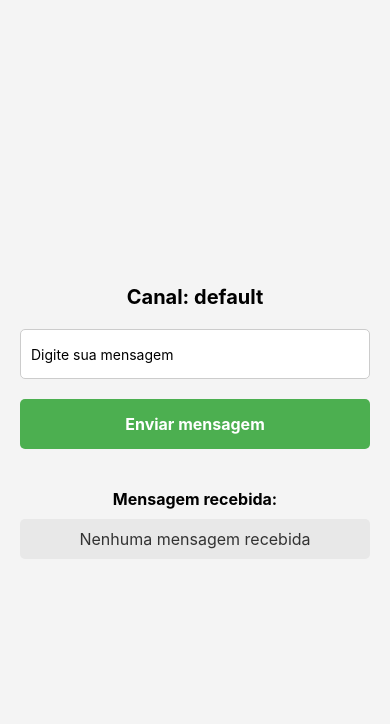
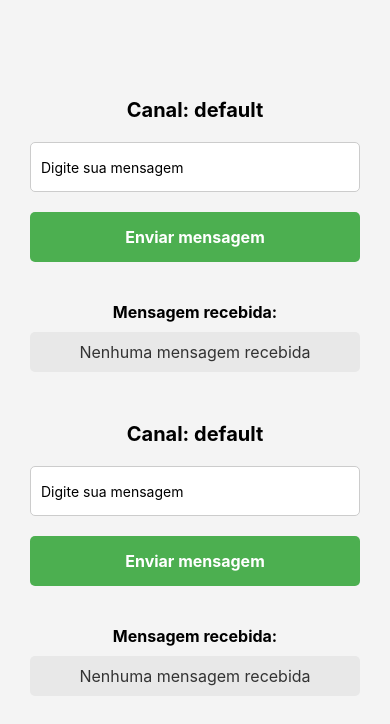
Before and after one commit to ruansilva149/aulaspam, a React Native app: screen / in a window 390 px wide. Shown: the top 724 px of the page. Built offline with nearby package versions, Linux system fonts and the light colour scheme; no server answers.

Commit message:
try_fail

```diff
--- a/App.js
+++ b/App.js
@@ -1,100 +1,132 @@
-import React, {useEffect, useState} from "react";
-import { View, Text, Pressable, StyleSheet } from "react-native";
-import socket  from "./socket";
-import { TextInput } from "react-native-web";
+import React, { useEffect, useState } from "react";
+import { View, Text, Pressable, StyleSheet, TextInput } from "react-native";
+import socket from "./socket"; // Certifique-se de que o socket está configurado corretamente
 
 export default function App() {
+  const [room] = useState('default'); // Define a sala padrão
+  const [messageUser1, setMessageUser1] = useState('');
+  const [messageUser2, setMessageUser2] = useState('');
+  const [receivedMessages, setReceivedMessages] = useState([]);
 
-  const [room, setRoom] = useState('default');
-  const [message, setMessage] = useState ('');
-  const [receivedMessage, setReceivedMessage] = useState ('');
-  const sendMessage = () => {
-    socket.emit('send_message', {room, message})
-    setMessage('');
+  const sendMessageUser1 = () => {
+    if (messageUser1.trim()) { // Verifica se a mensagem não está vazia
+      socket.emit('send_message_user1', { room, message: messageUser1 });
+      setMessageUser1('');
+    }
+  };
+
+  const sendMessageUser2 = () => {
+    if (messageUser2.trim()) { // Verifica se a mensagem não está vazia
+      socket.emit('send_message_user2', { room, message: messageUser2 });
+      setMessageUser2('');
+    }
   };
 
   useEffect(() => {
-    socket.emit('join_room', room)
+    socket.emit('join_room', room);
 
-    socket.on('receive_message', (msg) =>{
-      setReceivedMessage(msg)
-    })
+    socket.on('receive_message', (msg) => {
+      setReceivedMessages(prevMessages => [...prevMessages, msg]); // Armazena a mensagem recebida
+    });
 
-    return () =>{
-      socket.off('receive_message')
-    }
-  }, [room])
+    return () => {
+      socket.off('receive_message'); // Remove o listener ao desmontar
+    };
+  }, [room]);
+
+  const getLastMessage = (sender) => {
+    const filteredMessages = receivedMessages.filter(msg => msg.sender === sender);
+    return filteredMessages.length > 0 ? filteredMessages[filteredMessages.length - 1].message : 'Nenhuma mensagem recebida';
+  };
 
   return (
     <View style={styles.container}>
+      <View style={styles.formulario1}>
         <Text style={styles.title}>Canal: {room}</Text>
-
-      <TextInput style={styles.input}
+        <TextInput
+          style={styles.input}
           placeholder="Digite sua mensagem"
-        value={message}
-        onChangeText={setMessage}
+          value={messageUser1}
+          onChangeText={setMessageUser1}
         />
-
-      <Pressable style={styles.button} onPress={sendMessage}>
+        <Pressable style={styles.button} onPress={sendMessageUser1}>
           <Text style={styles.buttonText}>Enviar mensagem</Text>
         </Pressable>
+        <Text style={styles.receivedMessageTitle}>Mensagem recebida:</Text>
+        <Text style={styles.receivedMessage}>{getLastMessage('user2')}</Text> {/* Mensagem do usuário 2 */}
+      </View>
 
+      <View style={styles.formulario2}>
+        <Text style={styles.title}>Canal: {room}</Text>
+        <TextInput
+          style={styles.input}
+          placeholder="Digite sua mensagem"
+          value={messageUser2}
+          onChangeText={setMessageUser2}
+        />
+        <Pressable style={styles.button} onPress={sendMessageUser2}>
+          <Text style={styles.buttonText}>Enviar mensagem</Text>
+        </Pressable>
         <Text style={styles.receivedMessageTitle}>Mensagem recebida:</Text>
-      <Text style={styles.receivedMessage}>{ receivedMessage || 'Nenhuma mensagem recebida'}</Text>
-
+        <Text style={styles.receivedMessage}>{getLastMessage('user1')}</Text> {/* Mensagem do usuário 1 */}
       </View>
-  )
+    </View>
+  );
 }
 
 const styles = StyleSheet.create({
-  container:{
+  container: {
     flex: 1,
     backgroundColor: '#f4f4f4',
-    padding: 20,
-    justifyContent: 'center'
+    padding: 30,
+    justifyContent: 'center',
   },
-  title:{
+  title: {
     fontSize: 20,
     fontWeight: 'bold',
     marginBottom: 20,
-    textAlign: 'center'
-
+    textAlign: 'center',
   },
-  input:{
+  input: {
     height: 50,
     borderColor: '#ccc',
     borderWidth: 1,
     borderRadius: 5,
     padding: 10,
     marginBottom: 20,
-    backgroundColor: '#ffff'
+    backgroundColor: '#ffff',
   },
-  button:{
+  button: {
     backgroundColor: '#4CAF50',
     paddingVertical: 15,
     borderRadius: 5,
     alignItems: 'center',
-    marginBottom: 20
+    marginBottom: 20,
   },
-  buttonText:{
+  buttonText: {
     color: '#fff',
     fontSize: 16,
-    fontWeight: 'bold'
+    fontWeight: 'bold',
   },
-  receivedMessageTitle:{
+  receivedMessageTitle: {
     fontSize: 16,
     fontWeight: 'bold',
     marginTop: 20,
-    textAlign: 'center'
+    textAlign: 'center',
   },
-  receivedMessage:{
+  receivedMessage: {
     fontSize: 16,
     color: '#333',
     marginTop: 10,
     padding: 10,
     backgroundColor: '#e8e8e8',
     borderRadius: 5,
-    textAlign: 'center'
-  }
-
-})
+    textAlign: 'center',
+  },
+  formulario1: {
+    marginBottom: 50,
+  },
+  formulario2: {
+    marginBottom: 50,
+  },
+});
```
Lines whose indentation alone changed are shown as unchanged.
